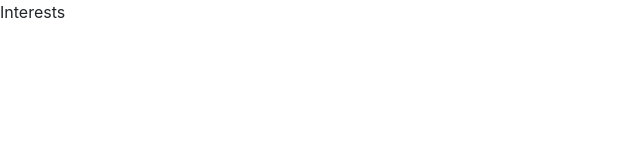
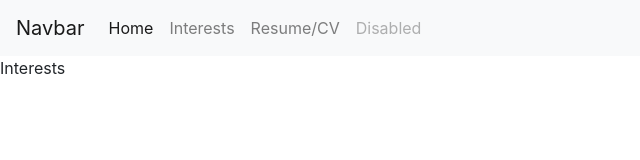
Before and after one commit to JTorres-GitHub/web-practice, a plain HTML site: page interests.html in a window 1280 px wide. Shown: the whole page, without its empty margins (0-640 px from the left). Drawn offline with nearby package versions, Linux system fonts and the light colour scheme.

Commit message:
Add navbar

```diff
--- a/interests.html
+++ b/interests.html
@@ -5,6 +5,20 @@
     <link rel="stylesheet" href="https://stackpath.bootstrapcdn.com/bootstrap/4.5.0/css/bootstrap.min.css" integrity="sha384-9aIt2nRpC12Uk9gS9baDl411NQApFmC26EwAOH8WgZl5MYYxFfc+NcPb1dKGj7Sk" crossorigin="anonymous">
   </head>
   <body>
+    <nav class="navbar navbar-expand-lg navbar-light bg-light">
+      <a class="navbar-brand" href="index.html">Navbar</a>
+      <button class="navbar-toggler" type="button" data-toggle="collapse" data-target="#navbarNavAltMarkup" aria-controls="navbarNavAltMarkup" aria-expanded="false" aria-label="Toggle navigation">
+        <span class="navbar-toggler-icon"></span>
+      </button>
+      <div class="collapse navbar-collapse" id="navbarNavAltMarkup">
+        <div class="navbar-nav">
+          <a class="nav-item nav-link active" href="#">Home <span class="sr-only">(current)</span></a>
+          <a class="nav-item nav-link" href="interests.html">Interests</a>
+          <a class="nav-item nav-link" href="resume.html">Resume/CV</a>
+          <a class="nav-item nav-link disabled" href="#" tabindex="-1" aria-disabled="true">Disabled</a>
+        </div>
+      </div>
+    </nav>
     Interests
   </body>
 </html>
```
